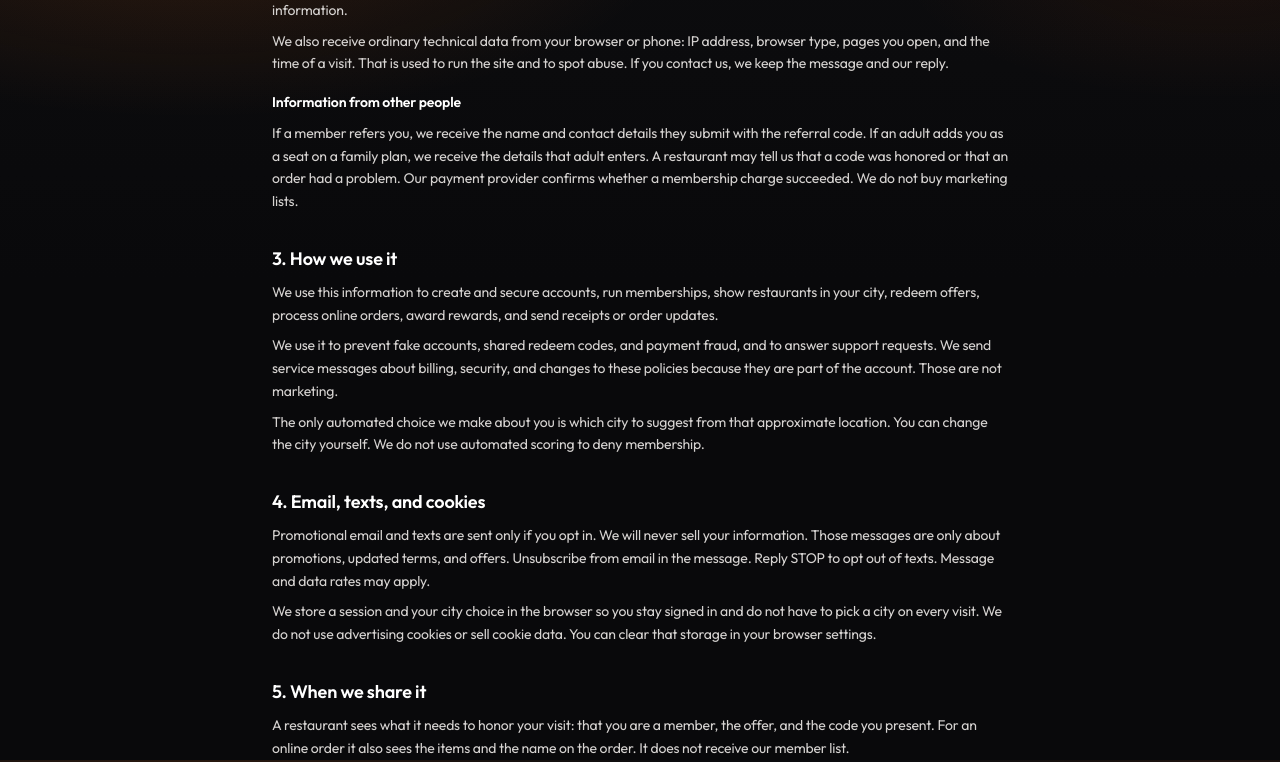
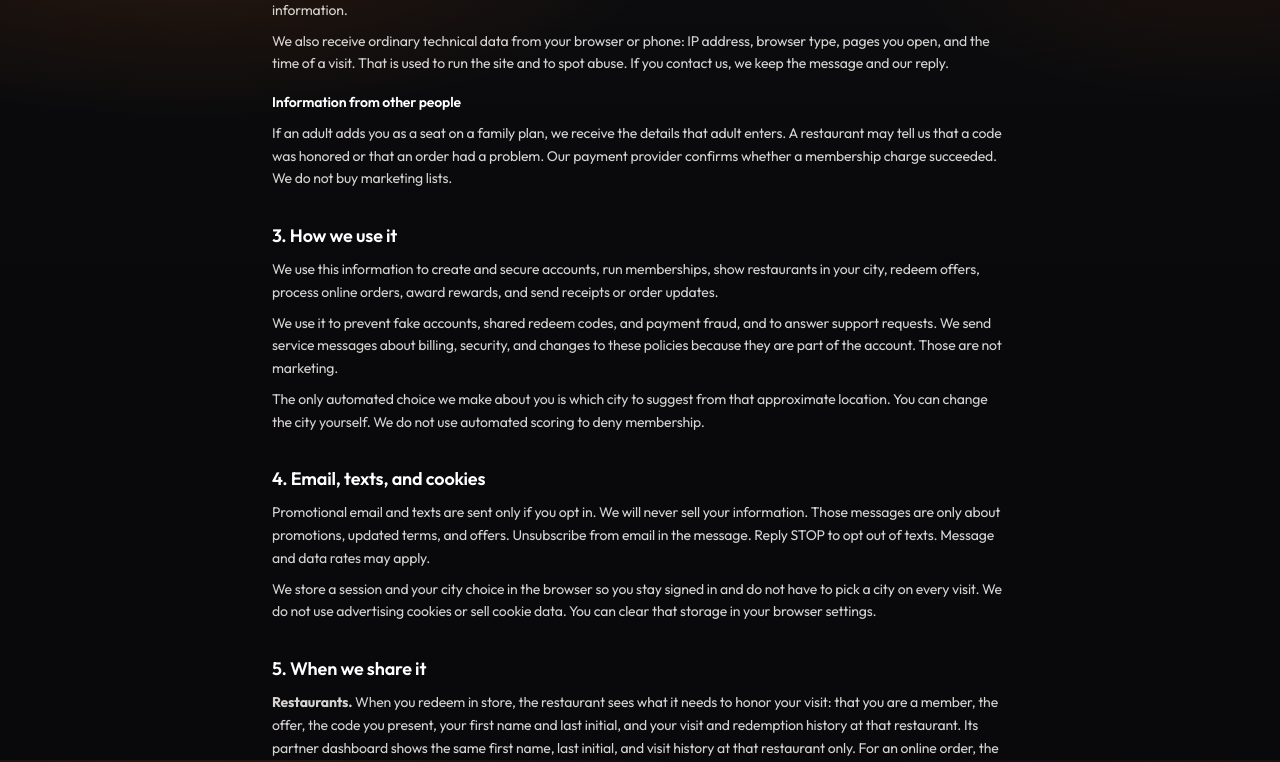
Before and after one commit to 2D-Ramon/gorditopass, a Next.js app: page /legal/privacy in a window 1280 px wide. Shown: the part 840-1602 px from the top of the page. Built offline with nearby package versions, Linux system fonts and the light colour scheme; no server answers.

Commit message:
Legal: Privacy §5/§2 and Terms §6 restaurant data-sharing copy (S5)
Apply Compliance LIVE-PRIVACY-S5-REPLACEMENT verbatim: restaurant sees
first name + last initial and visit history in store / full name online;
delete dormant referral sentence; update last-updated to Nov 4, 2026.

```diff
--- a/src/app/legal/privacy/page.tsx
+++ b/src/app/legal/privacy/page.tsx
@@ -15,7 +15,7 @@ export default function PrivacyPage() {
         <Link href="/legal/terms" className="text-brand underline">
           Terms of use
         </Link>
-        . Last updated September 28, 2026.
+        . Last updated November 4, 2026.
       </p>
 
       <div className="mt-8 space-y-8 text-sm leading-relaxed text-stone-300">
@@ -84,12 +84,10 @@ export default function PrivacyPage() {
             Information from other people
           </h3>
           <p className="mt-2">
-            If a member refers you, we receive the name and contact details
-            they submit with the referral code. If an adult adds you as a seat
-            on a family plan, we receive the details that adult enters. A
-            restaurant may tell us that a code was honored or that an order had
-            a problem. Our payment provider confirms whether a membership
-            charge succeeded. We do not buy marketing lists.
+            If an adult adds you as a seat on a family plan, we receive the details
+            that adult enters. A restaurant may tell us that a code was honored or
+            that an order had a problem. Our payment provider confirms whether a
+            membership charge succeeded. We do not buy marketing lists.
           </p>
         </section>
 
@@ -137,10 +135,24 @@ export default function PrivacyPage() {
             5. When we share it
           </h2>
           <p className="mt-2">
-            A restaurant sees what it needs to honor your visit: that you are a
-            member, the offer, and the code you present. For an online order it
-            also sees the items and the name on the order. It does not receive
-            our member list.
+            <strong>Restaurants.</strong> When you redeem in store, the
+            restaurant sees what it needs to honor your visit: that you are
+            a member, the offer, the code you present, your first name and
+            last initial, and your visit and redemption history at that
+            restaurant. Its partner dashboard shows the same first name,
+            last initial, and visit history at that restaurant only. For an
+            online order, the restaurant also sees your full name and the
+            items ordered so it can hand off your pickup. Restaurants never
+            receive your email, phone number, home address, or payment
+            details, never see your activity at other restaurants, and do
+            not receive our member list. Our restaurant terms prohibit
+            restaurants from collecting, copying, exporting, or storing your
+            information outside GorditoPass, or using it for marketing.
+            Restaurants do not text, email, or call you through GorditoPass.
+            If you opt in, GorditoPass may send you messages about a
+            restaurant, including sponsored messages that the restaurant
+            pays for. GorditoPass always sends these messages, and they are
+            labeled as sponsored. We do not sell your information.
           </p>
           <p className="mt-2">
             People we authorize to run {PLATFORM.name} can open a member
--- a/src/app/legal/terms/page.tsx
+++ b/src/app/legal/terms/page.tsx
@@ -8,7 +8,7 @@ export default function TermsPage() {
     <div className="mx-auto max-w-3xl px-4 py-10">
       <h1 className="text-3xl font-bold">Terms of use</h1>
       <p className="mt-4 text-sm text-muted">
-        Last updated September 28, 2026. These terms are an agreement between
+        Last updated November 4, 2026. These terms are an agreement between
         you and {PLATFORM.name}. They cover the website, member tools, and
         restaurant listings. The{" "}
         <Link href="/legal/privacy" className="text-brand underline">
@@ -168,11 +168,17 @@ export default function TermsPage() {
             law requires it.
           </p>
           <p className="mt-2">
-            Redeem in store by showing your rotating member code, or online
-            where that restaurant allows it. Codes are personal. Do not share
-            them. Staff confirm the code and apply the deal on the restaurant’s
-            own checkout. Once a restaurant has started an online order, it may
-            not be possible to cancel it.
+            Redeem in store by showing your rotating member code, or online where
+            that restaurant allows it. Codes are personal. Do not share them. Staff
+            confirm the code and apply the deal on the restaurant’s own checkout.
+            Once a restaurant has started an online order, it may not be possible to
+            cancel it. When you redeem in store, the restaurant sees your first
+            name, last initial, and your visit history at that restaurant. For an
+            online order, it sees your full name and the items so it can hand off
+            your pickup. Restaurants never get your contact information, may not use
+            your information for marketing, and do not message you. Any sponsored
+            message is sent by GorditoPass, and only if you opted in. See the
+            Privacy notice, section 5.
           </p>
         </section>
 
```
